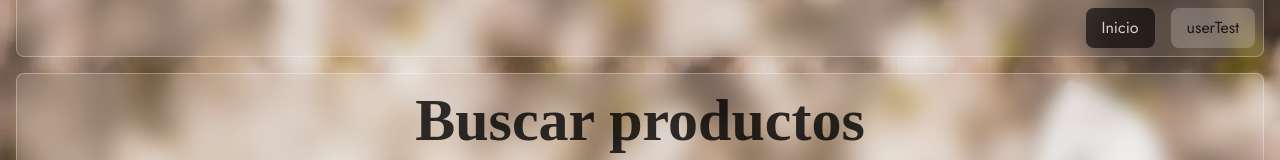
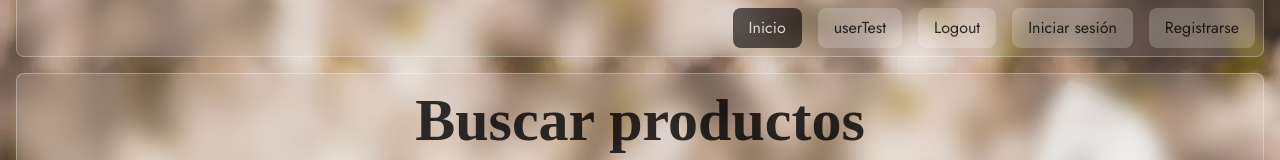
Before and after one commit to corbalan-nicolas/react-ophi-front, a React (Vite) app: page / in a window 1280 px wide. Shown: the top 160 px of the page. Built offline with nearby package versions, Linux system fonts and the light colour scheme; no server answers; a web font is replaced by a local one.

Commit message:
Hace pequeños cambios para que el profe pueda ver todo

```diff
--- a/src/components/MainNavigation.jsx
+++ b/src/components/MainNavigation.jsx
@@ -12,10 +12,27 @@ const MainNavigation = () => {
                     <li>
                         <NavLink className={'block py-2 px-4 rounded-lg bg-white/20 hover:bg-white/40 [.active]:bg-black/60 [.active]:hover:bg-black/50 [.active]:active:bg-black/70 [.active]:text-white/80 active:bg-white/30 transition'} to="/">Inicio</NavLink>
                     </li>
-                    { user.name ?
-                        <li>
-                            <NavLink className={'block py-2 px-4 rounded-lg bg-white/20 hover:bg-white/40 [.active]:bg-black/60 [.active]:hover:bg-black/50 [.active]:active:bg-black/70 [.active]:text-white/80 active:bg-white/30 transition'} to="/perfil">{user.name}</NavLink>
-                        </li>
+                    <li>
+                        <NavLink className={'block py-2 px-4 rounded-lg bg-white/20 hover:bg-white/40 [.active]:bg-black/60 [.active]:hover:bg-black/50 [.active]:active:bg-black/70 [.active]:text-white/80 active:bg-white/30 transition'} to="/perfil">{user.name}</NavLink>
+                    </li>
+                    <li>
+                        <button className={'block py-2 px-4 rounded-lg bg-white/20 hover:bg-white/40 [.active]:bg-black/60 [.active]:hover:bg-black/50 [.active]:active:bg-black/70 [.active]:text-white/80 active:bg-white/30 transition'}>Logout</button>
+                    </li>
+                    <li>
+                        <NavLink className={'block py-2 px-4 rounded-lg bg-white/20 hover:bg-white/40 [.active]:bg-black/60 [.active]:hover:bg-black/50 [.active]:active:bg-black/70 [.active]:text-white/80 active:bg-white/30 transition'} to="/iniciar-sesion">Iniciar sesión</NavLink>
+                    </li>
+                    <li>
+                        <NavLink className={"block py-2 px-4 rounded-lg bg-white/20 hover:bg-white/40 [.active]:bg-black/60 [.active]:hover:bg-black/50 [.active]:active:bg-black/70 [.active]:text-white/80 active:bg-white/30 transition"} to="/registrarse">Registrarse</NavLink>
+                    </li>
+                    {/* { user.name ?
+                        <>
+                            <li>
+                                <NavLink className={'block py-2 px-4 rounded-lg bg-white/20 hover:bg-white/40 [.active]:bg-black/60 [.active]:hover:bg-black/50 [.active]:active:bg-black/70 [.active]:text-white/80 active:bg-white/30 transition'} to="/perfil">{user.name}</NavLink>
+                            </li>
+                            <li>
+                                <button className={'block py-2 px-4 rounded-lg bg-white/20 hover:bg-white/40 [.active]:bg-black/60 [.active]:hover:bg-black/50 [.active]:active:bg-black/70 [.active]:text-white/80 active:bg-white/30 transition'}>Logout</button>
+                            </li>
+                        </>
                     :
                         <>
                             <li>
@@ -25,7 +42,7 @@ const MainNavigation = () => {
                                 <NavLink className={"block py-2 px-4 rounded-lg bg-white/20 hover:bg-white/40 [.active]:bg-black/60 [.active]:hover:bg-black/50 [.active]:active:bg-black/70 [.active]:text-white/80 active:bg-white/30 transition"} to="/registrarse">Registrarse</NavLink>
                             </li>
                         </>
-                    }
+                    } */}
 
                     {/* TODO: Panel de accesibilidad (más contraste, menos animaciones, background plano, lo que sea) */}
                 </ul>
--- a/src/index.css
+++ b/src/index.css
@@ -8,6 +8,10 @@ etc.
 
 global styles and all that stuff...
 */
+
+:root {
+    color-scheme: dark;
+}
 
 @theme {
     --animate-highlight: highlight 500ms ease 3;
```
